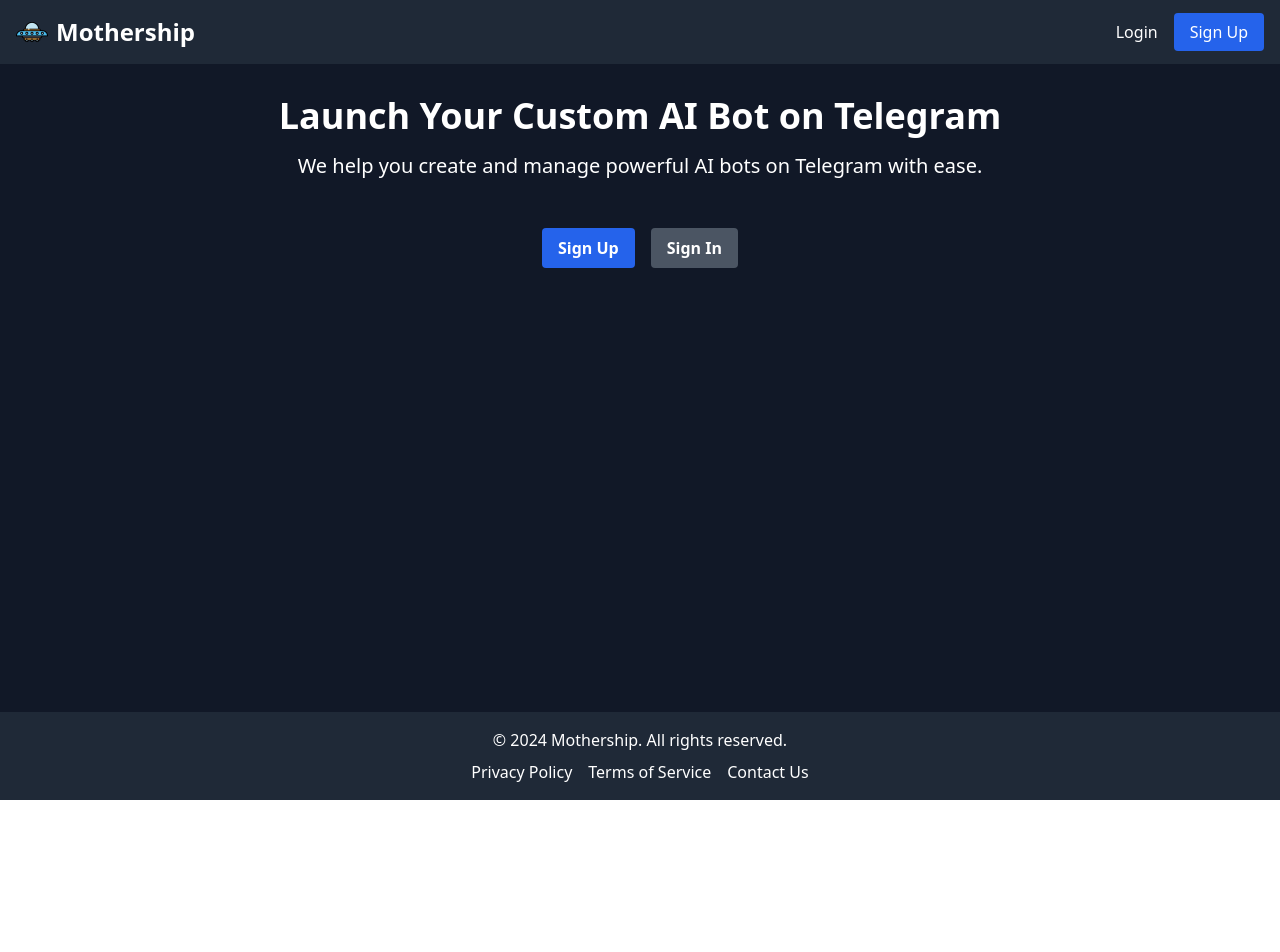
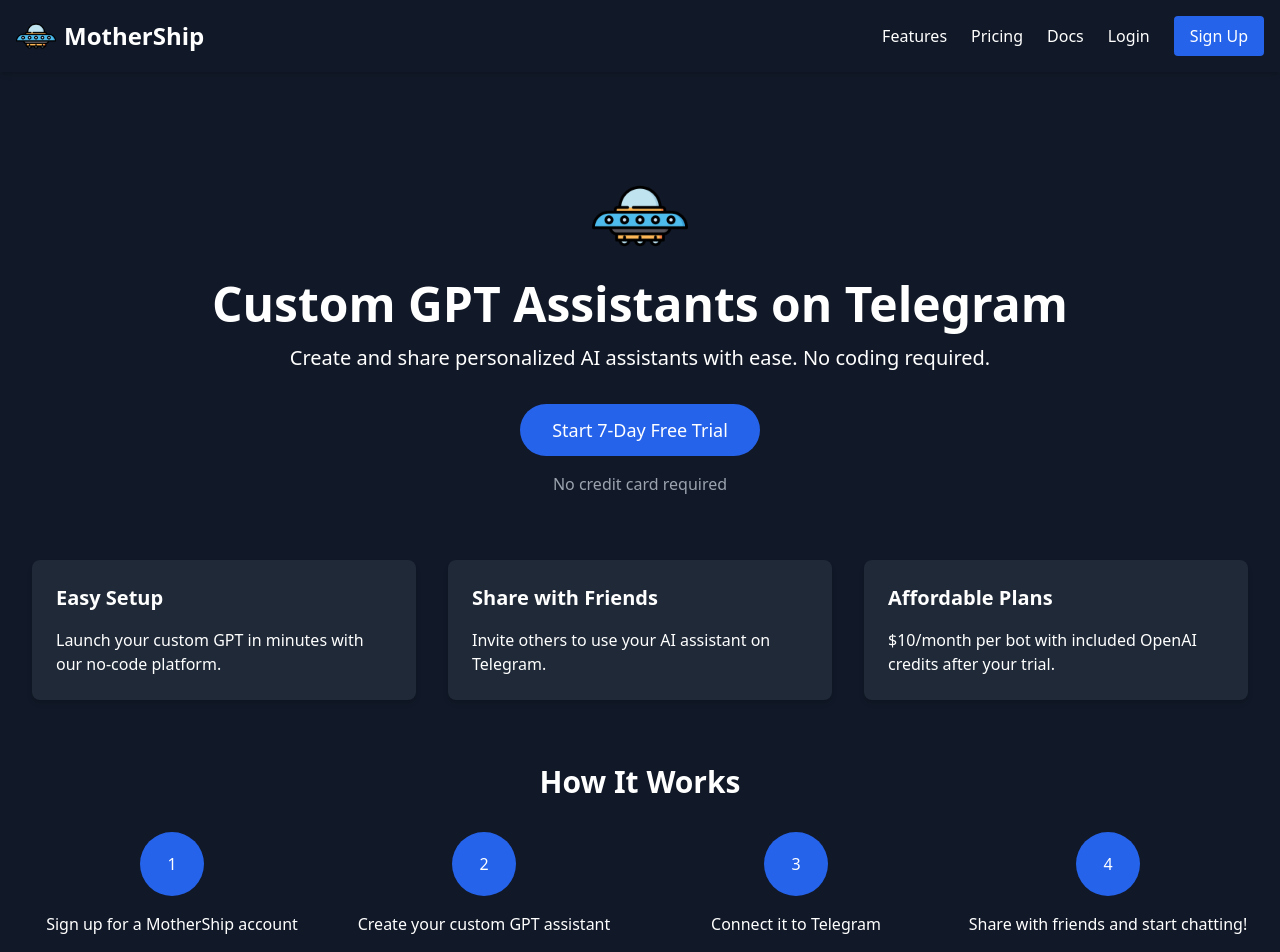
Before and after one commit to h4ck3rk3y/mothership, a React (Create React App) app in the folder frontend/: page / in a window 1280 px wide. Shown: the top 952 px of the page. Before the commit the page ends 800 px from the top, so only its background shows below. Built offline with nearby package versions, Linux system fonts and the light colour scheme; no server answers; the HTML template or start-up script is replaced by a standard one.

Commit message:
looking so muchu nicer

```diff
--- a/frontend/src/components/Header.tsx
+++ b/frontend/src/components/Header.tsx
@@ -6,23 +6,26 @@
   const { isAuthenticated, logout } = useAuth();
 
   return (
-    <header className="bg-gray-800 text-white py-4">
+    <header className="bg-gray-900 text-white py-4 shadow-md">
       <div className="container mx-auto px-4 flex justify-between items-center">
         <Link to="/" className="text-2xl font-bold flex items-center">
-          <img src="/ufo.png" alt="UFO" className="w-8 h-8 mr-2" />
-          Mothership
+          <img src="/ufo.png" alt="MotherShip" className="w-10 h-10 mr-2" />
+          MotherShip
         </Link>
-        <nav>
+        <nav className="flex items-center space-x-6">
+          <Link to="/features" className="hover:text-blue-400 transition-colors">Features</Link>
+          <Link to="/pricing" className="hover:text-blue-400 transition-colors">Pricing</Link>
+          <Link to="/docs" className="hover:text-blue-400 transition-colors">Docs</Link>
           {isAuthenticated ? (
-            <div className="flex items-center space-x-4">
-              <Link to="/dashboard" className="hover:text-gray-300">Dashboard</Link>
-              <button onClick={logout} className="hover:text-gray-300">Logout</button>
-            </div>
+            <>
+              <Link to="/dashboard" className="hover:text-blue-400 transition-colors">Dashboard</Link>
+              <button onClick={logout} className="bg-red-600 hover:bg-red-700 px-4 py-2 rounded transition-colors">Logout</button>
+            </>
           ) : (
-            <div className="space-x-4">
-              <Link to="/login" className="hover:text-gray-300">Login</Link>
-              <Link to="/signup" className="bg-blue-600 hover:bg-blue-700 px-4 py-2 rounded">Sign Up</Link>
-            </div>
+            <>
+              <Link to="/login" className="hover:text-blue-400 transition-colors">Login</Link>
+              <Link to="/signup" className="bg-blue-600 hover:bg-blue-700 px-4 py-2 rounded transition-colors">Sign Up</Link>
+            </>
           )}
         </nav>
       </div>
--- a/frontend/src/pages/IndexPage.tsx
+++ b/frontend/src/pages/IndexPage.tsx
@@ -1,31 +1,131 @@
 import React from 'react';
 import { Link } from 'react-router-dom';
-import { useAuth } from '../contexts/AuthContext';
+
+interface CardProps {
+  title: string;
+  children: React.ReactNode;
+}
+
+const Card: React.FC<CardProps> = ({ title, children }) => (
+  <div className="bg-gray-800 p-6 rounded-lg shadow-md">
+    <h3 className="text-xl font-semibold mb-4">{title}</h3>
+    {children}
+  </div>
+);
+
+interface TestimonialProps {
+  name: string;
+  company: string;
+  children: React.ReactNode;
+}
+
+const Testimonial: React.FC<TestimonialProps> = ({ name, company, children }) => (
+  <div className="bg-gray-800 p-6 rounded-lg shadow-md">
+    <p className="italic mb-4">"{children}"</p>
+    <p className="font-semibold">{name}</p>
+    <p className="text-sm text-gray-400">{company}</p>
+  </div>
+);
 
 const IndexPage: React.FC = () => {
-  const { isAuthenticated } = useAuth();
+  return (
+    <div className="min-h-screen bg-gray-900 text-white">
+      <main className="container mx-auto px-4 py-16">
+        {/* Hero Section */}
+        <div className="text-center mb-16">
+          <img src="/ufo.png" alt="MotherShip Logo" className="w-24 h-24 mx-auto mb-4" />
+          <h1 className="text-5xl font-bold mb-4">Custom GPT Assistants on Telegram</h1>
+          <p className="text-xl mb-8">Create and share personalized AI assistants with ease. No coding required.</p>
+          <Link to="/signup" className="bg-blue-600 hover:bg-blue-700 text-white px-8 py-3 rounded-full text-lg inline-block transition-colors">
+            Start 7-Day Free Trial
+          </Link>
+          <p className="mt-4 text-gray-400">No credit card required</p>
+        </div>
 
-  return (
-    <div className="text-center">
-      <h1 className="text-4xl font-bold mb-4">Launch Your Custom AI Bot on Telegram</h1>
-      <p className="text-xl mb-8">We help you create and manage powerful AI bots on Telegram with ease.</p>
-      <div className="space-y-4">
-        {!isAuthenticated && (
-          <>
-            <Link to="/signup" className="bg-blue-600 hover:bg-blue-700 text-white font-bold py-2 px-4 rounded inline-block">
-              Sign Up
-            </Link>
-            <Link to="/login" className="bg-gray-600 hover:bg-gray-700 text-white font-bold py-2 px-4 rounded inline-block ml-4">
-              Sign In
-            </Link>
-          </>
-        )}
-        {isAuthenticated && (
-          <Link to="/dashboard" className="bg-green-600 hover:bg-green-700 text-white font-bold py-2 px-4 rounded inline-block">
-            Go to Dashboard
+        {/* Feature Cards */}
+        <div className="grid md:grid-cols-3 gap-8 mb-16">
+          <Card title="Easy Setup">
+            <p>Launch your custom GPT in minutes with our no-code platform.</p>
+          </Card>
+          <Card title="Share with Friends">
+            <p>Invite others to use your AI assistant on Telegram.</p>
+          </Card>
+          <Card title="Affordable Plans">
+            <p>$10/month per bot with included OpenAI credits after your trial.</p>
+          </Card>
+        </div>
+
+        {/* How It Works */}
+        <div className="mb-16 text-center">
+          <h2 className="text-3xl font-bold mb-8">How It Works</h2>
+          <div className="grid md:grid-cols-4 gap-8">
+            {[
+              "Sign up for a MotherShip account",
+              "Create your custom GPT assistant",
+              "Connect it to Telegram",
+              "Share with friends and start chatting!"
+            ].map((step, index) => (
+              <div key={index}>
+                <div className="bg-blue-600 rounded-full w-16 h-16 flex items-center justify-center mx-auto mb-4">
+                  {index + 1}
+                </div>
+                <p>{step}</p>
+              </div>
+            ))}
+          </div>
+        </div>
+
+        {/* Testimonials */}
+        <div className="mb-16">
+          <h2 className="text-3xl font-bold mb-8 text-center">What Our Users Say</h2>
+          <div className="grid md:grid-cols-3 gap-8">
+            <Testimonial name="Alex Johnson" company="TechStart Inc.">
+              MotherShip made it incredibly easy to deploy our custom AI assistant. Our team productivity skyrocketed!
+            </Testimonial>
+            <Testimonial name="Sarah Lee" company="Creative Solutions">
+              The ability to share our AI with clients on Telegram has been a game-changer for our business.
+            </Testimonial>
+            <Testimonial name="Mike Brown" company="Data Insights Co.">
+              Affordable, powerful, and user-friendly. MotherShip is everything we needed in an AI platform.
+            </Testimonial>
+          </div>
+        </div>
+
+        {/* Pricing Preview */}
+        <div className="mb-16 text-center">
+          <h2 className="text-3xl font-bold mb-8">Simple, Transparent Pricing</h2>
+          <p className="text-xl mb-4">$10/month per bot after your 7-day free trial</p>
+          <p className="mb-8">Includes 100 OpenAI API credits monthly. Additional credits available at cost.</p>
+          <Link to="/pricing" className="text-blue-400 hover:underline">View detailed pricing</Link>
+        </div>
+
+        {/* FAQ Preview */}
+        <div className="mb-16">
+          <h2 className="text-3xl font-bold mb-8 text-center">Frequently Asked Questions</h2>
+          <div className="space-y-4">
+            <Card title="What is MotherShip?">
+              <p>MotherShip is a platform that allows you to create and deploy custom GPT assistants on Telegram without any coding knowledge.</p>
+            </Card>
+            <Card title="How does the free trial work?">
+              <p>You get full access to all features for 7 days. No credit card required. Cancel anytime.</p>
+            </Card>
+            <Card title="Can I customize my AI assistant?">
+              <p>Yes! You can train your AI on custom data and set specific behaviors and responses.</p>
+            </Card>
+          </div>
+          <div className="text-center mt-8">
+            <Link to="/faq" className="text-blue-400 hover:underline">View all FAQs</Link>
+          </div>
+        </div>
+
+        {/* CTA */}
+        <div className="text-center">
+          <h2 className="text-3xl font-bold mb-4">Ready to Launch Your AI Assistant?</h2>
+          <Link to="/signup" className="bg-green-600 hover:bg-green-700 text-white px-8 py-3 rounded-full text-lg inline-block transition-colors">
+            Get Started Now
           </Link>
-        )}
-      </div>
+        </div>
+      </main>
     </div>
   );
 };
```
